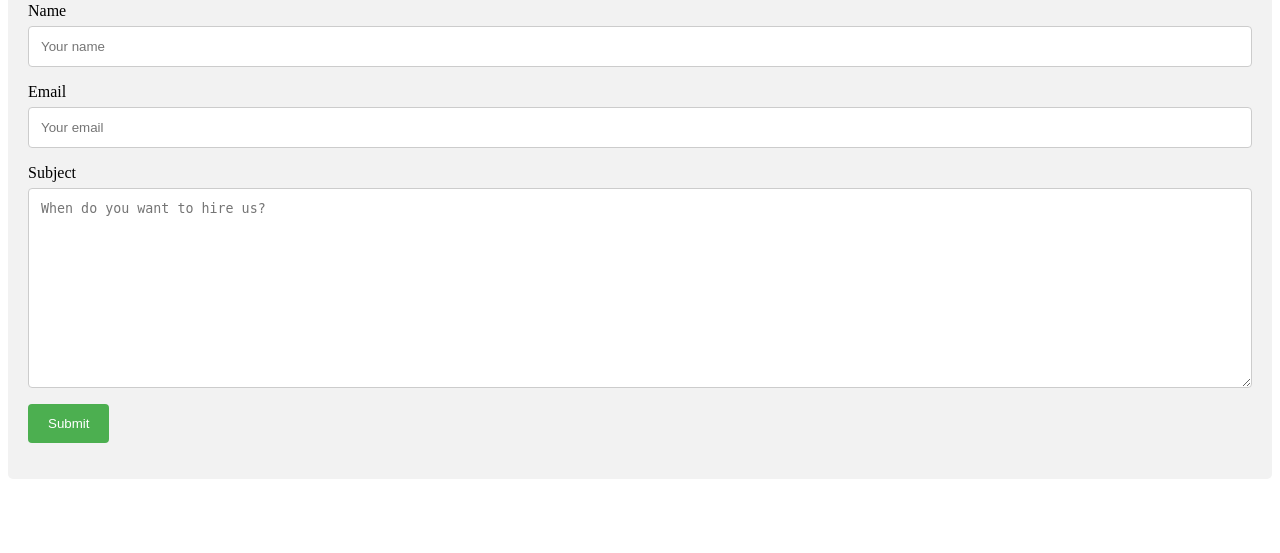
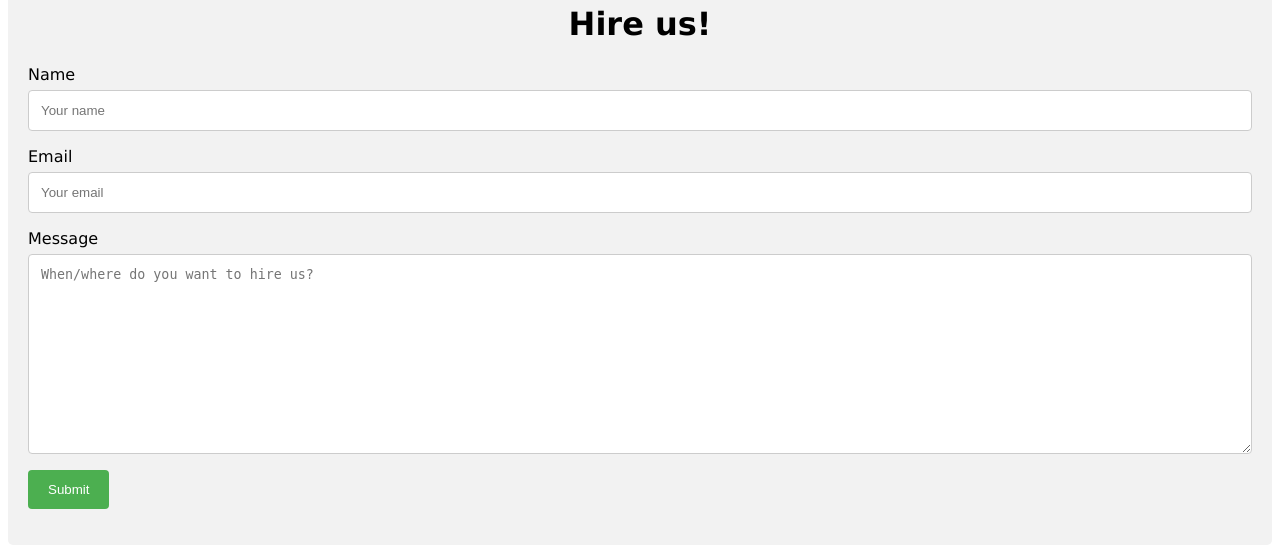
Before and after one commit to quaternionmedia/readysetjazz, a Python web app: template templates/player.html in a window 1280 px wide. Shown: the part 1042-1595 px from the top of the page. Before the commit the page ends 1521 px from the top, so only its background shows below. Run offline with Jinja, Linux system fonts and the light colour scheme; the template is opened without the code that fills it: most values are stand-ins (such as "Sample title", 1, 10 or a date in 2020).

Commit message:
better file handling

```diff
--- a/templates/player.html
+++ b/templates/player.html
@@ -24,7 +24,7 @@
 		<span class="bb-trackLength"></span>
 		<audio>
 			{% for song in songs %}
-			<source src="static/audio/{{song}}"/>
+			<source src="{{ song[0] }}/{{ song[1] }}"/>
 			{% endfor %}
 		</audio>
 	</div>
@@ -43,8 +43,8 @@
 
 	<div id="links">
 		{% for pic in pics %}
-		<a href="static/pics/{{ pic }}" title="{{ pic }}">
-			<img src="static/thumbs/{{ pic }}" alt="{{ pic }}">
+		<a href="{{ pic[0] }}/{{ pic[1] }}" title="{{ pic[1] }}">
+			<img src="{{ pic[0] }}/../thumbs/{{ pic[1] }}" alt="{{ pic[1] }}">
 		</a>
 		{% endfor %}
 	</div>
@@ -61,6 +61,13 @@ blueimp.Gallery(links, options);
 };
 	</script>
 	<style>
+	body {
+		font-family: Verdana;
+
+	}
+	h1 {
+		text-align: center;
+	}
 	input[type=text], select, textarea {
 	    width: 100%; /* Full width */
 	    padding: 12px; /* Some padding */
@@ -95,7 +102,7 @@ blueimp.Gallery(links, options);
 	}
 </style>
 	<div class="container">
-		Contact us!
+	<h1>Hire us!</h1>
   <form action="/contact" method="POST">
 
     <label for="name">Name</label>
@@ -104,8 +111,8 @@ blueimp.Gallery(links, options);
     <label for="email">Email</label>
     <input type="text" id="email" name="email" placeholder="Your email">
 
-    <label for="message">Subject</label>
-    <textarea id="message" name="message" placeholder="When do you want to hire us?" style="height:200px"></textarea>
+    <label for="message">Message</label>
+    <textarea id="message" name="message" placeholder="When/where do you want to hire us?" style="height:200px"></textarea>
 
     <input type="submit" value="Submit">
 
```
Also changed, not shown: rsj.py (+12 -10 lines).
